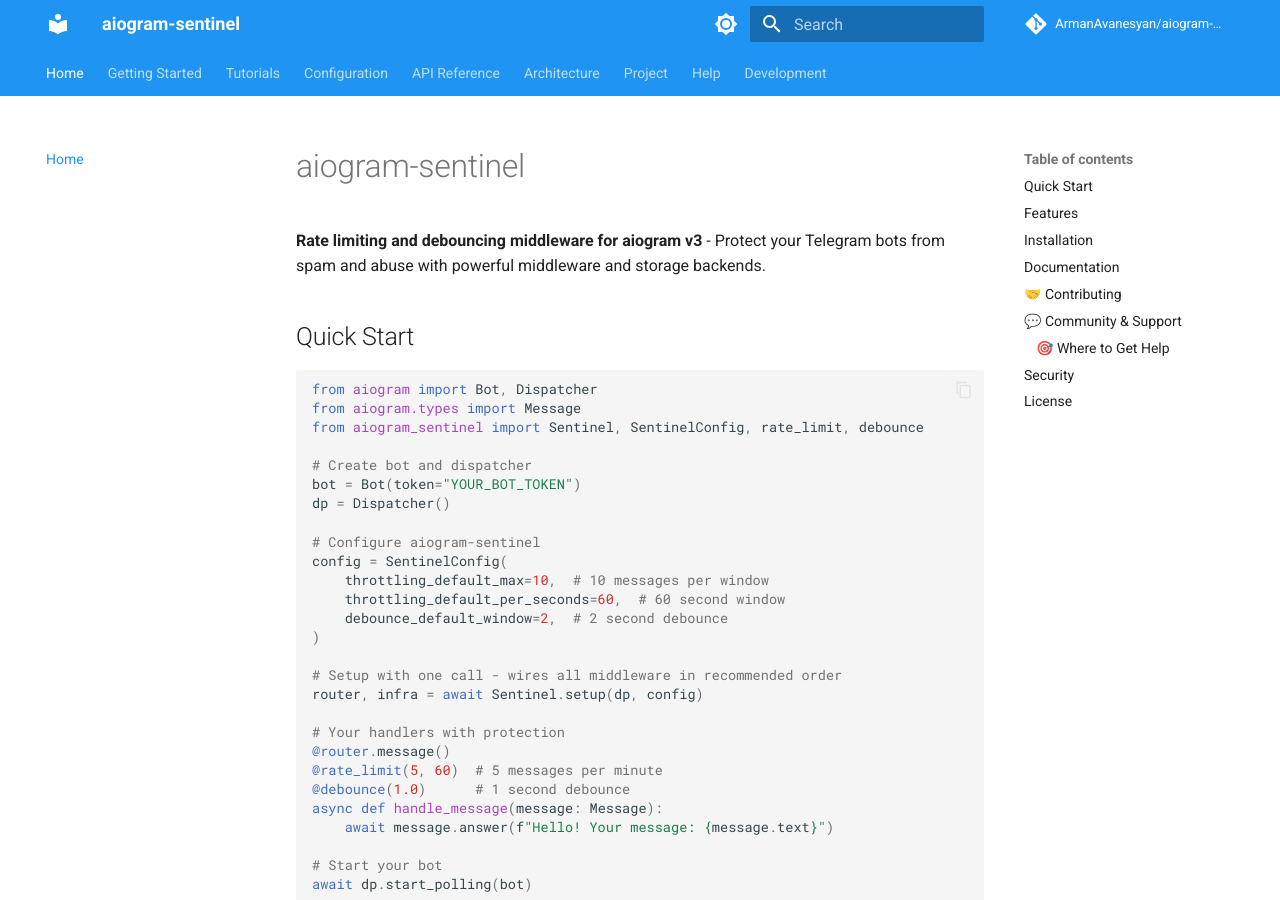
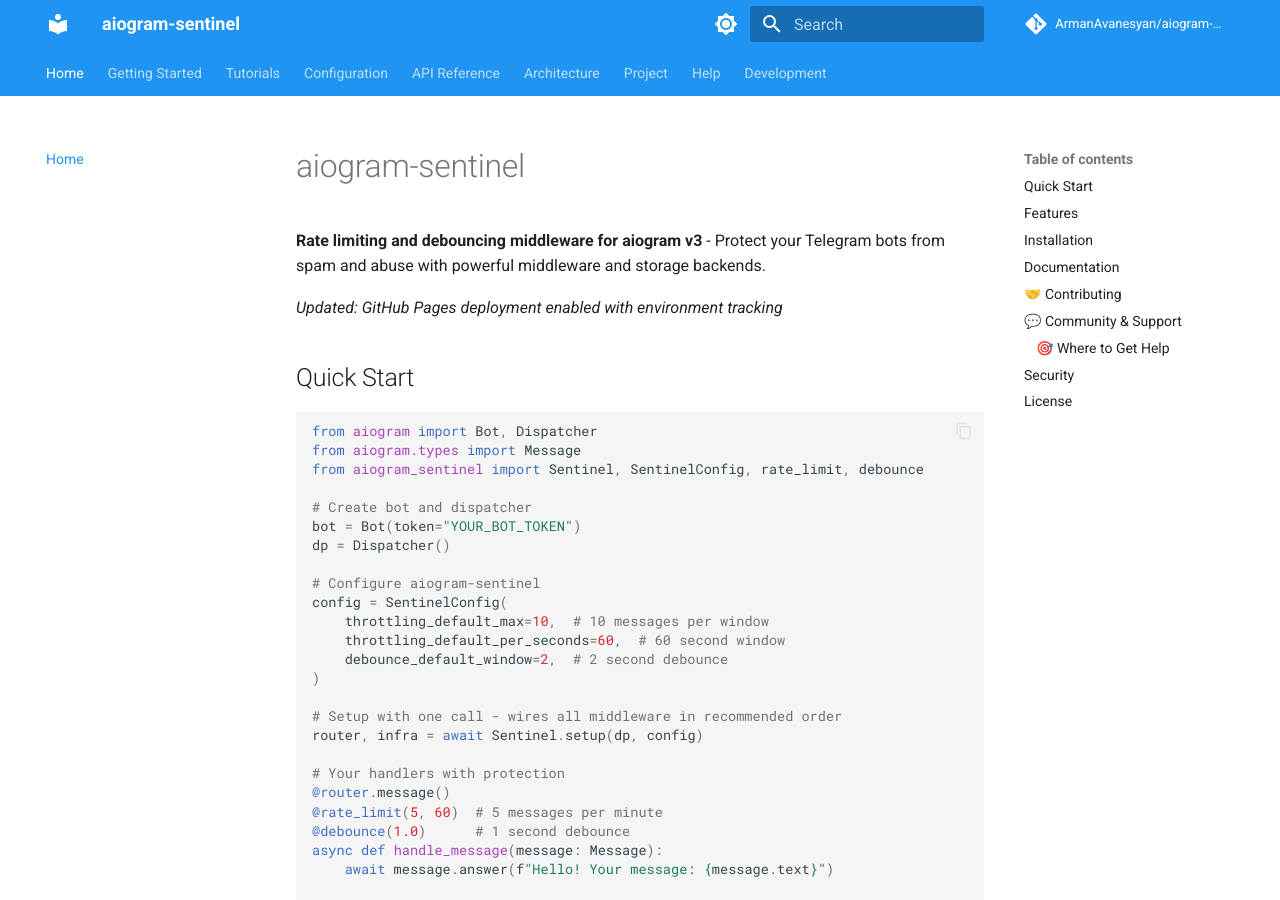
Before and after one commit to ArmanAvanesyan/aiogram-sentinel, an MkDocs documentation site: the page built from docs/index.md, in a window 1280 px wide and 900 px high. Built offline with MkDocs 1.6.1 and Material for MkDocs 9.7.7, drawn with Linux system fonts in a browser that asks for light colours; comment, search, counter and statistics services are not loaded.

Commit message:
docs: trigger GitHub Pages deployment test
🚀 TESTING DEPLOYMENT:
- Add deployment status note to documentation homepage
- Triggers GitHub Pages workflow with new environment tracking
- Tests full documentation build and deployment pipeline

🎯 PURPOSE:
- Verify GitHub Pages deployment works correctly
- Confirm environment: pages tracking appears in Deployments section
- Validate documentation workflow integration

```diff
--- a/docs/index.md
+++ b/docs/index.md
@@ -1,6 +1,8 @@
 # aiogram-sentinel
 
 **Rate limiting and debouncing middleware for aiogram v3** - Protect your Telegram bots from spam and abuse with powerful middleware and storage backends.
+
+*Updated: GitHub Pages deployment enabled with environment tracking*
 
 ## Quick Start
 
```
